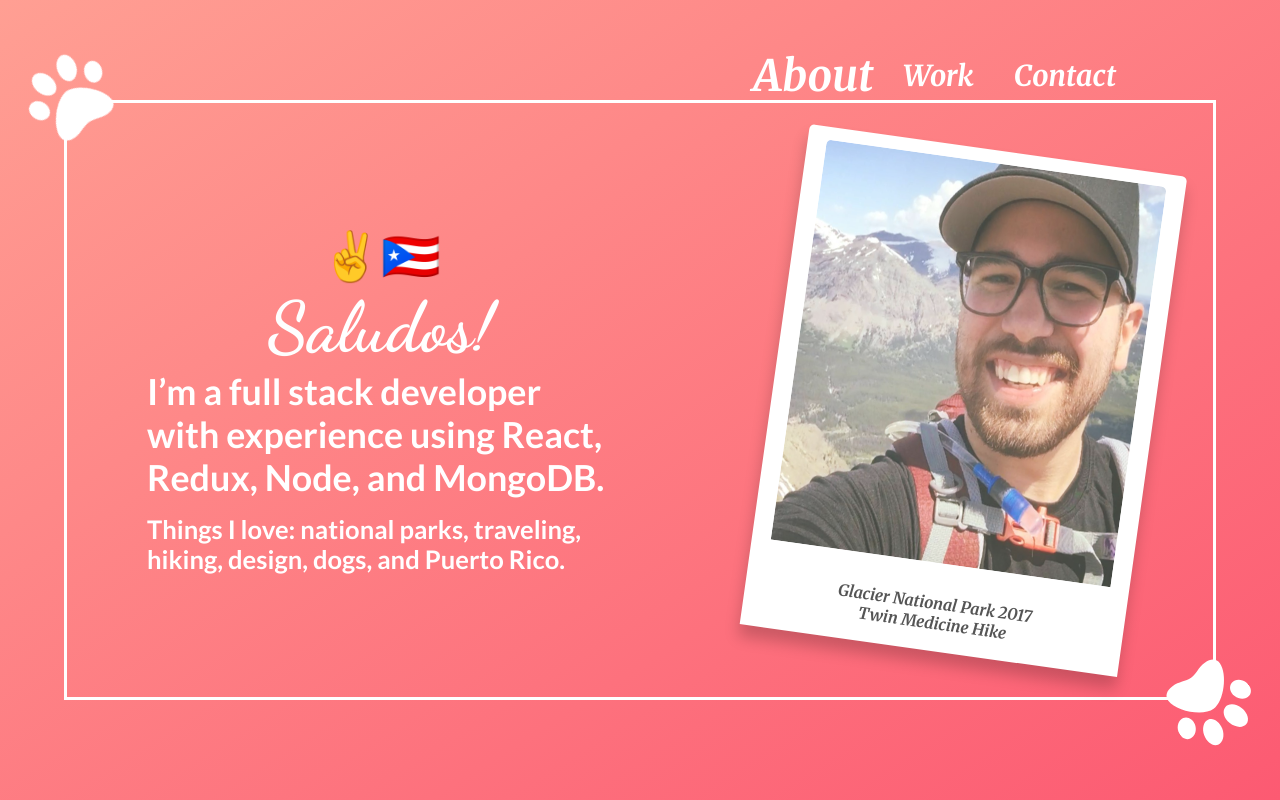
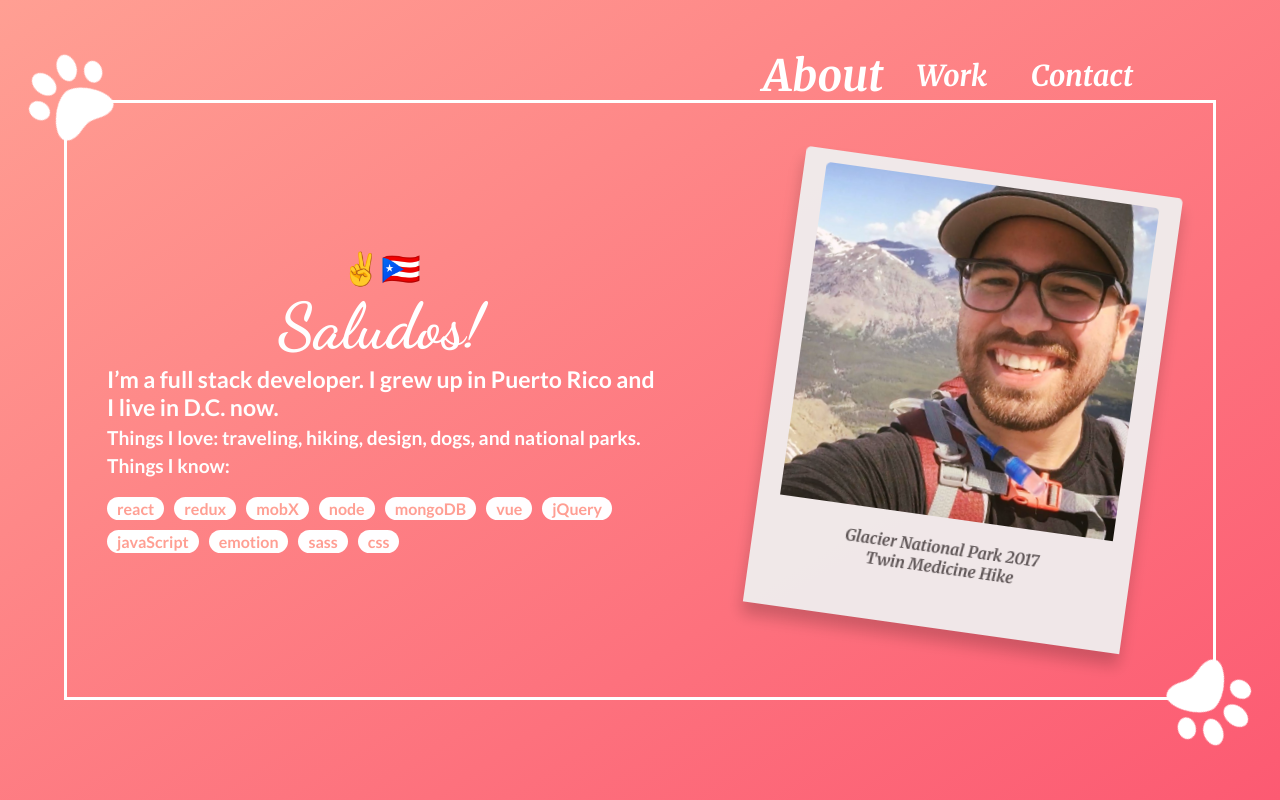
Before and after one commit to nathancleon/portfolio, a Gatsby site: page / in a window 1280 px wide. Both pictures are taken after a click on the item "About". Built offline with nearby package versions, Linux system fonts and the light colour scheme; Gatsby itself is replaced by a stand-in of ours.

Commit message:
style updates

```diff
--- a/src/components/NewLanding/About/About.jsx
+++ b/src/components/NewLanding/About/About.jsx
@@ -5,7 +5,7 @@ import AboutContent from './AboutContent'
 import imgOfMyself from '../../../images/me-hiking.jpg'
 
 const About = () => (
-  <>
+  <AboutWrapper>
     <AboutContent />
     <LandingImageContainer>
       <Polaroid>
@@ -16,7 +16,7 @@ const About = () => (
         </PolaroidTextContainer>
       </Polaroid>
     </LandingImageContainer>
-  </>
+  </AboutWrapper>
 )
 
 export default About
@@ -35,6 +35,19 @@ const moveUp = keyframes`
   }
 `
 
+const AboutWrapper = styled.div`
+  display: flex;
+  position: relative;
+  width: 100%;
+  height: 100%;
+  @media only screen and (max-width: 1024px) {
+    flex-direction: column;
+  }
+  @media only screen and (max-width: 420px) {
+    padding: 10px 0;
+  }
+`
+
 const LandingImageContainer = styled.div`
   position: relative;
   display: flex;
@@ -47,23 +60,31 @@ const LandingImageContainer = styled.div`
     min-width: 100%;
     margin-top: 40px;
   }
+
+  @media only screen and (max-width: 768px) {
+    order: 1;
+    margin-top: -50px;
+    margin-bottom: -10%;
+  }
 `
 
 const Polaroid = styled.div`
+  animation: ${fadeIn} 4s;
   display: flex;
   flex-direction: column;
   align-items: center;
   justify-content: center;
   position: relative;
-  width: 85%;
-  max-width: 95%;
-  height: 85%;
+  width: 80%;
+  max-width: 85%;
+  height: auto;
   min-width: 380px;
-  background-color: #fff;
+  background-color: #efefef;
   border-top-left-radius: 5px;
   border-top-right-radius: 5px;
   transform: rotate(8deg);
   margin-right: 4vw;
+  padding: 1vw 1vw 4vw 1vw;
   box-shadow: 0 12px 15px rgba(0, 0, 0, 0.2);
   z-index: -100;
 
@@ -76,18 +97,17 @@ const Polaroid = styled.div`
     transform: rotate(0deg);
   }
   @media only screen and (max-width: 400px) {
-    min-width: 90%;
+    min-width: 70%;
   }
 `
 
 const ImageOfMyself = styled.img`
-  height: 80%;
-  max-height: 90%;
-  max-width: 90%;
+  width: 95%;
+  max-width: 95%;
   border-top-left-radius: 5px;
   border-top-right-radius: 5px;
   margin: auto;
-  opacity: 0.75;
+  margin-bottom: 20px;
   z-index: -2;
   @media only screen and (max-width: 1024px) {
     max-height: 80%;
--- a/src/components/NewLanding/About/AboutContent.jsx
+++ b/src/components/NewLanding/About/AboutContent.jsx
@@ -8,13 +8,28 @@ const AboutContent = () => (
       <Emojis>✌️🇵🇷</Emojis>
       <AboutTextMain>Saludos!</AboutTextMain>
       <AboutTextSmall>
-        I’m a full stack developer with experience using React, Redux, Node, and
-        MongoDB.
+        I’m a full stack developer. I grew up in Puerto Rico and I live in D.C.
+        now.
       </AboutTextSmall>
       <AboutTextMini>
-        Things I love: national parks, traveling, hiking, design, dogs, and
-        Puerto Rico.
+        Things I love: traveling, hiking, design, dogs, and national parks.
       </AboutTextMini>
+      <TechStack>
+        <AboutTextMini>Things I know:</AboutTextMini>
+        <ul>
+          <li>react</li>
+          <li>redux</li>
+          <li>mobX</li>
+          <li>node</li>
+          <li>mongoDB</li>
+          <li>vue</li>
+          <li>jQuery</li>
+          <li>javaScript</li>
+          <li>emotion</li>
+          <li>sass</li>
+          <li>css</li>
+        </ul>
+      </TechStack>
     </AboutContentText>
   </AboutContentWrapper>
 )
@@ -46,10 +61,15 @@ const AboutContentWrapper = styled.div`
 
   @media only screen and (max-width: 1024px) {
     min-width: 100%;
-    height: 55%;
+    height: 50%;
     left: 0;
     justify-content: center;
     align-items: center;
+  }
+
+  @media only screen and (max-width: 768px) {
+    order: 2;
+    margin-bottom: 30px;
   }
 `
 
@@ -60,57 +80,99 @@ const AboutContentText = styled.div`
   display: flex;
   flex-direction: column;
   justify-content: center;
-  padding: 80px;
+  padding: 40px;
   @media only screen and (max-width: 1024px) {
     width: 100%;
-    padding: 0 22.5%;
-    margin-top: 8vmin;
+    padding: 10px 10%;
     z-index: 10;
-  }
-  @media only screen and (max-width: 768px) {
-    width: 90%;
-    padding: 0;
   }
 `
 
 const Emojis = styled.p`
-  font-size: 6vmin;
+  font-size: 4vmin;
   text-align: center;
 `
 
 const AboutTextMain = styled.h1`
-  font-size: 5.5vw;
+  font-size: 5vw;
   font-family: 'Dancing Script', sans-serif;
   width: 100%;
   color: #fff;
   text-align: center;
   @media only screen and (max-width: 1024px) {
-    font-size: 3.5rem;
+    font-size: 3rem;
   }
-  @media only screen and (max-width: 768px) {
-    font-size: 3rem;
+  @media only screen and (max-width: 420px) {
+    font-size: 2rem;
   }
 `
 
 const AboutTextSmall = styled.h2`
-  font-size: 2.8vw;
+  font-size: 1.8vw;
   color: #fff;
   @media only screen and (max-width: 1024px) {
-    font-size: 1.5rem;
+    font-size: 1rem;
   }
   @media only screen and (max-width: 768px) {
     font-size: 1.25rem;
   }
+  @media only screen and (max-width: 420px) {
+    font-size: 0.75rem;
+  }
 `
 
 const AboutTextMini = styled.p`
-  font-size: 2vw;
+  font-size: 1.5vw;
   color: #fff;
-  margin-top: 15px;
+  margin-top: 5px;
   @media only screen and (max-width: 1024px) {
-    font-size: 1.25rem;
+    font-size: 0.8rem;
   }
   @media only screen and (max-width: 768px) {
+    margin-top: 5px;
     font-size: 1rem;
   }
+  @media only screen and (max-width: 420px) {
+    font-size: 0.75rem;
+  }
 `
+
+const TechStack = styled.div`
+  ul {
+    display: flex;
+    flex-wrap: wrap;
+    align-items: center;
+    max-width: 800px;
+    height: auto;
+    margin-top: 10px;
+    li {
+      font-size: 1.25vw;
+      font-weight: bold;
+      background-color: #fff;
+      padding: 2px 10px;
+      border-radius: 20px;
+      list-style: none;
+      color: #ff9f93;
+      margin-top: 10px;
+      margin-right: 10px;
+    }
+  }
+  @media only screen and (max-width: 1024px) {
+    ul {
+      li {
+        font-size: 0.5rem;
+        padding: 2px 6px;
+      }
+    }
+  }
+
+  @media only screen and (max-width: 768px) {
+    ul {
+      margin-top: 2px;
+      li {
+        font-size: 0.5rem;
+        padding: 2px 6px;
+      }
+    }
+  }
+`
--- a/src/components/NewLanding/Bio/Bio.jsx
+++ b/src/components/NewLanding/Bio/Bio.jsx
@@ -4,15 +4,25 @@ import BioContent from './BioContent'
 import imgOfMyself from '../../../images/me-with-computer-edited.png'
 
 const Bio = () => (
-  <>
+  <BioWrapper>
     <BioContent />
     <LandingImageContainer>
       <ImageOfMyself src={imgOfMyself} />
     </LandingImageContainer>
-  </>
+  </BioWrapper>
 )
 
 export default Bio
+
+const BioWrapper = styled.div`
+  display: flex;
+  position: relative;
+  width: 100%;
+  height: 100%;
+  @media only screen and (max-width: 1024px) {
+    flex-direction: column;
+  }
+`
 
 const LandingImageContainer = styled.div`
   position: relative;
@@ -31,7 +41,7 @@ const ImageOfMyself = styled.img`
   right: -3vw;
   z-index: -2;
   @media only screen and (max-width: 1024px) {
-    max-height: 50vh;
+    max-height: 42vh;
     left: 0;
     margin: 0 auto;
   }
--- a/src/components/NewLanding/NewLanding.js
+++ b/src/components/NewLanding/NewLanding.js
@@ -26,6 +26,7 @@ export default class NewLanding extends React.Component {
   }
 
   renderPage(page) {
+    console.log('ran renderPage')
     this.setState({
       currentPage: page,
     })
@@ -40,17 +41,11 @@ export default class NewLanding extends React.Component {
           <PawBottomRight onClick={this.renderRenly.bind(this)} src={pawSvg} />
           {this.state.currentPage === 'about' ? (
             <>
-              <Navigation about>
+              <Navigation about="true">
                 <ul>
-                  <li>
-                    <a>About</a>
-                  </li>
-                  <li>
-                    <a>Work</a>
-                  </li>
-                  <li>
-                    <a>Contact</a>
-                  </li>
+                  <li>About</li>
+                  <li>Work</li>
+                  <li>Contact</li>
                 </ul>
               </Navigation>
               <About />
@@ -59,17 +54,9 @@ export default class NewLanding extends React.Component {
             <>
               <Navigation>
                 <ul>
-                  <li>
-                    <a href="#" onClick={() => this.renderPage('about')}>
-                      About
-                    </a>
-                  </li>
-                  <li>
-                    <a>Work</a>
-                  </li>
-                  <li>
-                    <a>Contact</a>
-                  </li>
+                  <li onClick={() => this.renderPage('about')}>About</li>
+                  <li>Work</li>
+                  <li>Contact</li>
                 </ul>
               </Navigation>
               <Renly />
@@ -78,17 +65,9 @@ export default class NewLanding extends React.Component {
             <>
               <Navigation>
                 <ul>
-                  <li>
-                    <a href="#" onClick={() => this.renderPage('about')}>
-                      About
-                    </a>
-                  </li>
-                  <li>
-                    <a>Work</a>
-                  </li>
-                  <li>
-                    <a>Contact</a>
-                  </li>
+                  <li onClick={() => this.renderPage('about')}>About</li>
+                  <li>Work</li>
+                  <li>Contact</li>
                 </ul>
               </Navigation>
               <Bio />
@@ -133,7 +112,7 @@ const PawTopLeft = styled.img`
   transform: rotate(-36deg);
   cursor: pointer;
   z-index: 500;
-  @media only screen and (max-width: 400px) {
+  @media only screen and (max-width: 768px) {
     height: 45px;
     top: -30px;
     left: -25px;
@@ -148,7 +127,7 @@ const PawBottomRight = styled.img`
   transform: rotate(-216deg);
   z-index: 500;
   cursor: pointer;
-  @media only screen and (max-width: 400px) {
+  @media only screen and (max-width: 768px) {
     height: 45px;
     bottom: -30px;
     right: -25px;
@@ -167,43 +146,37 @@ const Navigation = styled.nav`
     li {
       list-style: none;
       font-size: 1.8rem;
+      font-family: 'Merriweather', serif;
       font-weight: normal;
       color: #fff;
       cursor: pointer;
-      padding-right: 40px;
       &:hover {
         transform: scale(1.25);
-        margin-left: 10px;
-        margin-right: 10px;
-      }
-      a {
-        font-family: 'Merriweather', serif;
-        text-decoration: none;
-        color: #fff;
       }
     }
     li:first-of-type {
-      transform: ${props => (props.about ? `scale(1.5)` : `scale(1)`)};
+      transform: ${props =>
+        props.about === 'true' ? `scale(1.5)` : `scale(1)`};
+      margin-right: ${props => (props.about === 'true' ? `10px` : `0`)};
       &:hover {
-        transform: ${props => (props.about ? `scale(1.5)` : `scale(1.25)`)};
+        transform: ${props =>
+          props.about === 'true' ? `scale(1.5)` : `scale(1.25)`};
         margin-left: 0px;
-        margin-right: 0px;
       }
     }
   }
 
   @media only screen and (max-width: 1024px) {
     top: 30%;
-    left: -200px;
+    left: -70px;
     right: 0;
-    height: 70%;
+    height: 300px;
     ul {
+      height: 100%;
       flex-direction: column;
-      height: 300px;
       li {
-        text-align: center;
+        width: 100px;
         transform: rotate(-90deg);
-        padding-right: 0;
         font-size: 1.75rem;
         &:hover {
           transform: rotate(-90deg);
@@ -213,7 +186,6 @@ const Navigation = styled.nav`
       }
       li:first-of-type {
         transform: rotate(-90deg);
-        font-size: ${props => (props.about ? `2.5rem` : `1.75rem`)};
         &:hover {
           transform: rotate(-90deg);
         }
@@ -222,18 +194,12 @@ const Navigation = styled.nav`
   }
 
   @media only screen and (max-width: 768px) {
-    left: -70px;
     ul {
-      height: 350px;
       li {
-        margin: auto 0;
-        width: 100px;
         font-size: 1.5rem;
-        padding-right: 0;
       }
       li:first-of-type {
         transform: rotate(-90deg);
-        font-size: ${props => (props.about ? `2rem` : `1.5rem`)};
       }
     }
   }
--- a/src/components/NewLanding/Renly/Renly.jsx
+++ b/src/components/NewLanding/Renly/Renly.jsx
@@ -53,13 +53,14 @@ const ImageOfMyself = styled.img`
 `
 const ImageOfRenly = styled.img`
   animation: ${fadeIn} 3s, ${moveUp} 2s;
-  max-height: 80vh;
+  max-height: 65vh;
   position: absolute;
   bottom: 0;
   right: 0;
   z-index: -2;
   @media only screen and (max-width: 1024px) {
     max-height: 50vh;
+    max-width: 75vw;
     right: 0;
   }
 `
```
